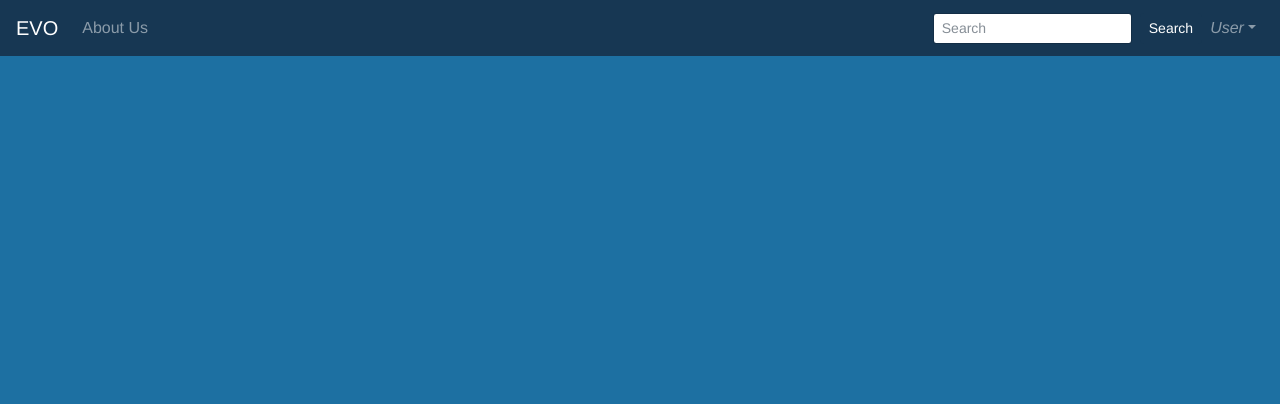
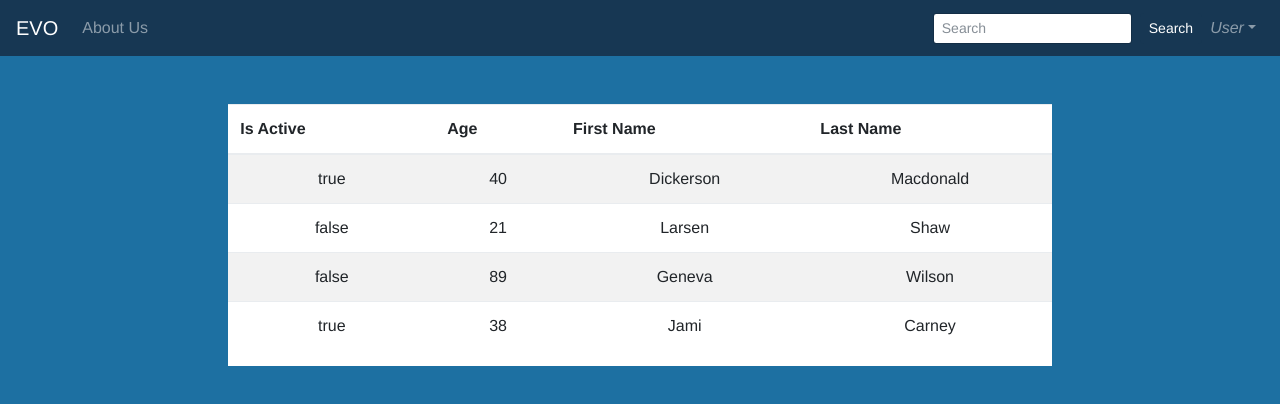
Before and after one commit to Khalil09/politics-db, a Vue app in the folder client/: page /#/ in a window 1280 px wide. Shown: the top 404 px of the page. Built offline with nearby package versions, Linux system fonts and the light colour scheme.

Commit message:
init table

```diff
--- /dev/null
+++ b/client/src/components/DBTable.vue
@@ -0,0 +1,31 @@
+<template>
+  <div class="box">
+    <b-table striped hover :items="items"></b-table>
+  </div>
+</template>
+
+<script>
+  const items = [
+    { isActive: true, age: 40, first_name: 'Dickerson', last_name: 'Macdonald' },
+    { isActive: false, age: 21, first_name: 'Larsen', last_name: 'Shaw' },
+    { isActive: false, age: 89, first_name: 'Geneva', last_name: 'Wilson' },
+    { isActive: true, age: 38, first_name: 'Jami', last_name: 'Carney' }
+  ]
+
+  export default {
+    name: 'DBTable',
+    components: {},
+    data () {
+      return {
+        items: items
+      }
+    }
+  }
+</script>
+
+<style>
+  .box {
+    height: 100%;
+    background-color: white;
+  }
+</style>
--- a/client/src/components/Home.vue
+++ b/client/src/components/Home.vue
@@ -1,16 +1,31 @@
 <template>
   <div>
     <navbar></navbar>
+    <br/>
+    <br/>
+    <b-container fluid>
+      <b-row>
+        <b-col>
+          <!-- put your stuff here -->
+        </b-col>
+        <b-col cols="8">
+          <dbTable></dbTable>
+        </b-col>
+        <b-col></b-col>
+      </b-row>
+    </b-container>
   </div>
 </template>
 
 <script>
 import Navbar from '@/components/navbar.vue'
+import DBTable from '@/components/dbtable.vue'
 
 export default {
   name: 'Home',
   components: {
     'navbar': Navbar,
+    'dbTable': DBTable
   },
   data () {
     return {}
```
Also changed, not shown: client/src/components/Particles.vue (+8 -1 lines).
